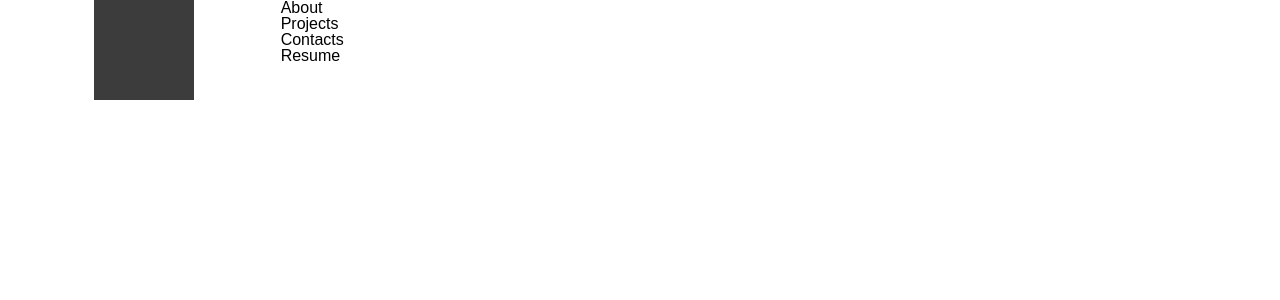
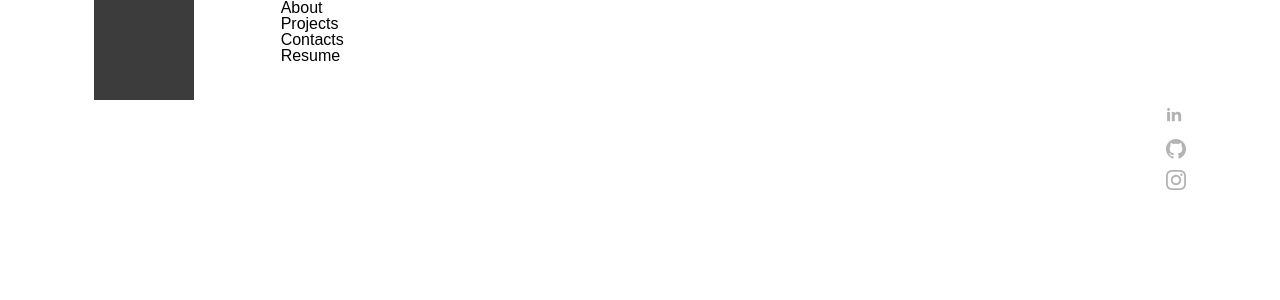
Before and after one commit to AnastasiSo/Portfolio-Project, a React app: page / in a window 1280 px wide. Shown: the top 300 px of the page. Built offline with nearby package versions, Linux system fonts and the light colour scheme.

Commit message:
add component SocialMedia with css

```diff
--- a/src/App.tsx
+++ b/src/App.tsx
@@ -1,9 +1,11 @@
 import "../src/_styles/index.scss";
 import Menu from "./components/Menu";
+import SocialMedia from "./components/SocialMedia";
 const App = () => {
   return (
     <div>
       <Menu />
+      <SocialMedia />
     </div>
   );
 };
--- /dev/null
+++ b/src/_styles/_socialMedia.scss
@@ -0,0 +1,15 @@
+.social-media {
+  display: flex;
+  justify-content: flex-end;
+  .icon {
+    fill: $black-20;
+  }
+
+  .row {
+    flex-direction: column;
+
+    .column {
+      margin-top: $size-unit * 2; // 8px
+    }
+  }
+}
--- a/src/_styles/_variables.scss
+++ b/src/_styles/_variables.scss
@@ -24,6 +24,7 @@ $breakpoint-lg: 1200px;
 
 // Colors
 $black: #282828;
+$black-20: #b3b3b3;
 
 $grey-60: #3c3c3c;
 $grey-40: #737373;
--- a/src/_styles/index.scss
+++ b/src/_styles/index.scss
@@ -4,3 +4,4 @@
 @import "menu";
 @import "layout";
 @import "fonts";
+@import "socialMedia";
--- /dev/null
+++ b/src/components/SocialMedia.tsx
@@ -0,0 +1,39 @@
+import "../_styles/index.scss";
+
+import { FunctionComponent } from "react";
+import { Icon } from "./Icon";
+import Column from "./layout/Column";
+import Container from "./layout/Container";
+import Row from "./layout/Row";
+
+const SocialMedia: FunctionComponent = () => {
+  return (
+    <Container className="social-media">
+      <Row>
+        <Column size={4}>
+          <a
+            href="https://www.linkedin.com/in/anastasiia-sorina-b9681686"
+            target="_blank"
+          >
+            <Icon type="linkedIn" />
+          </a>
+        </Column>
+        <Column size={4}>
+          <a href="https://github.com/AnastasiiaSorina" target="_blank">
+            <Icon type="gitHub" />
+          </a>
+        </Column>
+        <Column size={4}>
+          <a
+            href="https://www.instagram.com/anastasaiia.sorina"
+            target="_blank"
+          >
+            <Icon type="instagram" />
+          </a>
+        </Column>
+      </Row>
+    </Container>
+  );
+};
+
+export default SocialMedia;
--- a/src/components/icon/constants.ts
+++ b/src/components/icon/constants.ts
@@ -1,7 +1,7 @@
 const ICON_TYPES = {
   logo: "M10.044 6.036L16.876 23.648C17.156 24.3573 17.4733 24.8333 17.828 25.076C18.1827 25.3 18.5093 25.4213 18.808 25.44V26C18.4347 25.9627 17.9773 25.944 17.436 25.944C16.8947 25.9253 16.3533 25.916 15.812 25.916C15.084 25.916 14.4027 25.9253 13.768 25.944C13.1333 25.944 12.62 25.9627 12.228 26V25.44C13.18 25.4027 13.7867 25.244 14.048 24.964C14.3093 24.6653 14.2533 24.04 13.88 23.088L8.672 9.172L9.12 8.808L4.248 21.464C3.94933 22.2107 3.772 22.8453 3.716 23.368C3.66 23.872 3.70667 24.2733 3.856 24.572C4.024 24.8707 4.29467 25.0853 4.668 25.216C5.06 25.3467 5.54533 25.4213 6.124 25.44V26C5.60133 25.9627 5.05067 25.944 4.472 25.944C3.912 25.9253 3.38933 25.916 2.904 25.916C2.43733 25.916 2.036 25.9253 1.7 25.944C1.38267 25.944 1.084 25.9627 0.804 26V25.44C1.17733 25.3467 1.56 25.132 1.952 24.796C2.344 24.4413 2.69867 23.844 3.016 23.004L9.596 6.036C9.67067 6.036 9.74533 6.036 9.82 6.036C9.89467 6.036 9.96933 6.036 10.044 6.036ZM13.46 17.936V18.496H5.116L5.396 17.936H13.46Z",
-  avatar:
-    "M181.944 475.059C182.869 490.212 126.733 512.478 123.957 514.643H5.82487V433.93C16.6203 283.019 -46.6099 54.7965 86.0193 13.667C218.649 -27.4624 241.161 34.3948 274.445 65.7052C311.733 100.783 305.629 328.168 305.629 385.379C257.512 367.442 248.876 306.831 239.622 267.247C285.888 263.846 291.44 223.644 286.197 192.101C282.002 166.867 256.073 183.236 243.632 194.575L236.41 202.285C236.41 203.109 229.629 209.542 227.902 223.644C211.554 214.985 212.444 182.083 190.545 161.983C162.206 145.19 115.595 97.0513 86.0193 60.854C79.052 63.8393 63.9966 75.0829 27.7238 114.171C-7.74677 166.743 16.9286 162.723 15.0779 198.286C13.2273 233.849 3.66565 227.355 15.0779 257.352C26.4902 287.348 23.0974 301.883 27.724 312.397C32.3506 322.911 45.6135 355.382 46.8473 362.185C47.8343 367.628 53.6329 373.524 56.4089 375.792H87.8698L115.013 370.535C137.015 400.325 181.204 462.937 181.944 475.059Z",
+  linkedIn:
+    "M3.6276 1.33333C3.62743 1.68695 3.48678 2.02602 3.23661 2.27594C2.98644 2.52587 2.64723 2.66617 2.2936 2.666C1.93998 2.66582 1.60091 2.52517 1.35099 2.275C1.10107 2.02483 0.960761 1.68562 0.960938 1.332C0.961114 0.978374 1.10176 0.639305 1.35193 0.389382C1.60211 0.139458 1.94132 -0.000848031 2.29494 -0.00067122C2.64856 -0.000494409 2.98763 0.140151 3.23755 0.390324C3.48748 0.640498 3.62778 0.979707 3.6276 1.33333ZM3.6676 3.65333H1.00094V12H3.6676V3.65333ZM7.88094 3.65333H5.2276V12H7.85427V7.62C7.85427 5.18 11.0343 4.95333 11.0343 7.62V12H13.6676V6.71333C13.6676 2.6 8.96094 2.75333 7.85427 4.77333L7.88094 3.65333Z",
   gitHub:
     "M9 0C4.0275 0 0 4.0275 0 9C0 12.9825 2.57625 16.3463 6.15375 17.5387C6.60375 17.6175 6.7725 17.3475 6.7725 17.1112C6.7725 16.8975 6.76125 16.1888 6.76125 15.435C4.5 15.8512 3.915 14.8837 3.735 14.3775C3.63375 14.1188 3.195 13.32 2.8125 13.1062C2.4975 12.9375 2.0475 12.5212 2.80125 12.51C3.51 12.4987 4.01625 13.1625 4.185 13.4325C4.995 14.7937 6.28875 14.4113 6.80625 14.175C6.885 13.59 7.12125 13.1962 7.38 12.9712C5.3775 12.7463 3.285 11.97 3.285 8.5275C3.285 7.54875 3.63375 6.73875 4.2075 6.10875C4.1175 5.88375 3.8025 4.96125 4.2975 3.72375C4.2975 3.72375 5.05125 3.4875 6.7725 4.64625C7.4925 4.44375 8.2575 4.3425 9.0225 4.3425C9.7875 4.3425 10.5525 4.44375 11.2725 4.64625C12.9938 3.47625 13.7475 3.72375 13.7475 3.72375C14.2425 4.96125 13.9275 5.88375 13.8375 6.10875C14.4113 6.73875 14.76 7.5375 14.76 8.5275C14.76 11.9812 12.6562 12.7463 10.6538 12.9712C10.98 13.2525 11.2613 13.7925 11.2613 14.6363C11.2613 15.84 11.25 16.8075 11.25 17.1112C11.25 17.3475 11.4188 17.6287 11.8688 17.5387C15.4237 16.3463 18 12.9712 18 9C18 4.0275 13.9725 0 9 0Z",
   instagram:
```
